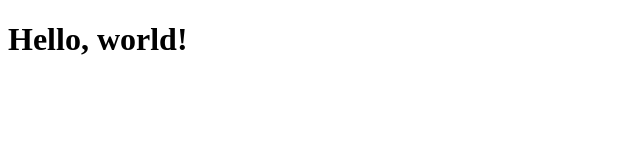
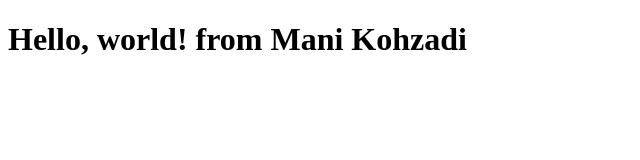
Before and after one commit to manikohzadi/Mini-LLM, a plain HTML site: page index.html in a window 1280 px wide. Shown: the whole page, without its empty margins (0-640 px from the left). Drawn offline with Linux system fonts and the light colour scheme.

Commit message:
add some text

```diff
--- a/index.html
+++ b/index.html
@@ -6,6 +6,6 @@
     <title>Mini-LLM</title>
   </head>
   <body>
-    <h1>Hello, world!</h1>
+    <h1>Hello, world! from Mani Kohzadi</h1>
   </body>
 </html>
```
